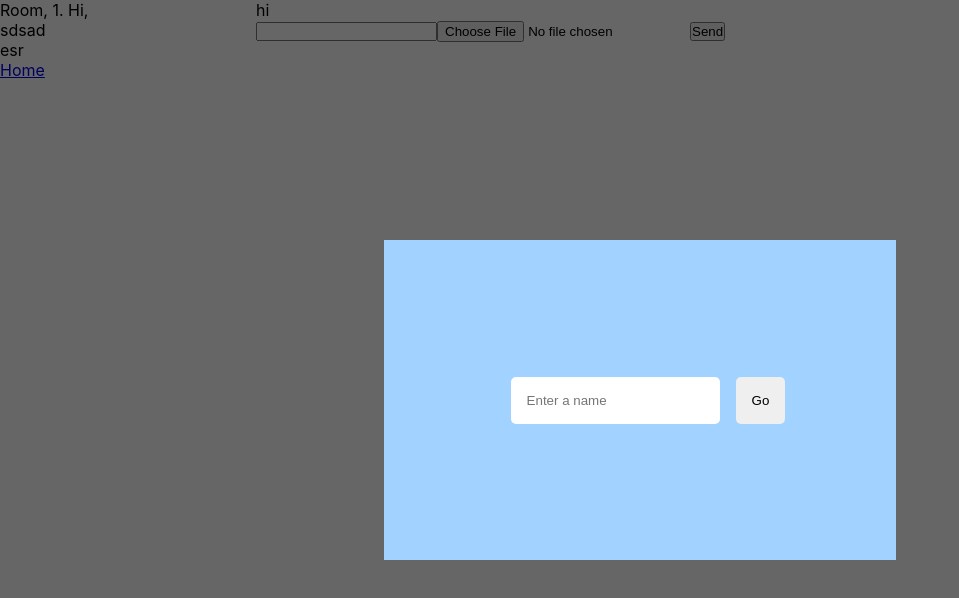
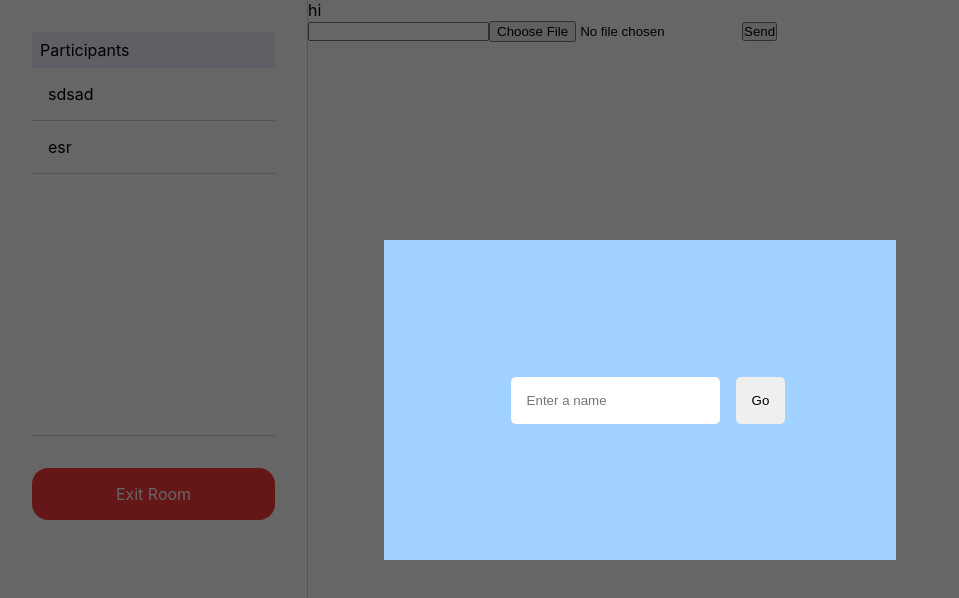
Before and after one commit to xuanlc113/serverless-chatroom, a React (Create React App) app in the folder client/: page /1 in a window 1280 px wide. Shown: the top 598 px of the page, without its empty margins (0-959 px from the left). Built offline with nearby package versions, Linux system fonts and the light colour scheme.

Commit message:
add sidebar style

```diff
--- a/client/src/Participants.js
+++ b/client/src/Participants.js
@@ -2,9 +2,12 @@ import React from "react";
 
 export default function Participants(props) {
     return (
-        <div className="participants">
-            {props.participants.map((name) => <Tab name={name} />)}
-        </div>
+        <>
+            <p className="participants-header">Participants</p>
+            <div className="participants-list">
+                {props.participants.map((name) => <Tab name={name} />)}
+            </div>
+        </>
     );
 }
 
--- /dev/null
+++ b/client/src/Sidebar.css
@@ -0,0 +1,43 @@
+.sidebar {
+  padding: 2rem;
+  border-right: 1px solid lightgrey;
+}
+
+.participants-header {
+  background: rgb(238, 238, 255);
+  padding: 0.5rem;
+  color: black;
+  font-size: 1rem;
+}
+
+.participants-list {
+  height: 50%;
+  background: white;
+  border-bottom: 1px solid lightgrey;
+  overflow: auto;
+}
+
+.participant-info {
+  padding: 1rem;
+  /* border: 1px solid black; */
+  /* border-radius: 5px; */
+  border-bottom: 1px solid lightgrey;
+}
+
+.room-exit-button {
+  text-decoration: none;
+  color: black;
+}
+
+.room-exit-button > div {
+  background: rgb(253, 58, 58);
+  text-align: center;
+  color: white;
+  border-radius: 1rem;
+  margin: 2rem 0;
+  padding: 1rem;
+}
+
+.room-exit-button > div:hover {
+  background: red;
+}
--- a/client/src/Sidebar.js
+++ b/client/src/Sidebar.js
@@ -1,13 +1,13 @@
-import React, { useEffect, useState } from "react";
+import React from "react";
 import { Link } from "react-router-dom";
 import Participants from "./Participants";
+import "./Sidebar.css";
 
 export default function Sidebar(props) {
     return (
         <div className="sidebar">
-            <p>Room, {props.roomId}. Hi, {props.username}</p>
             <Participants participants={props.participants}/>
-            <Link to="/">Home</Link>
+            <Link to="/" className="room-exit-button"><div>Exit Room</div></Link>
         </div>
     );
 }
```
